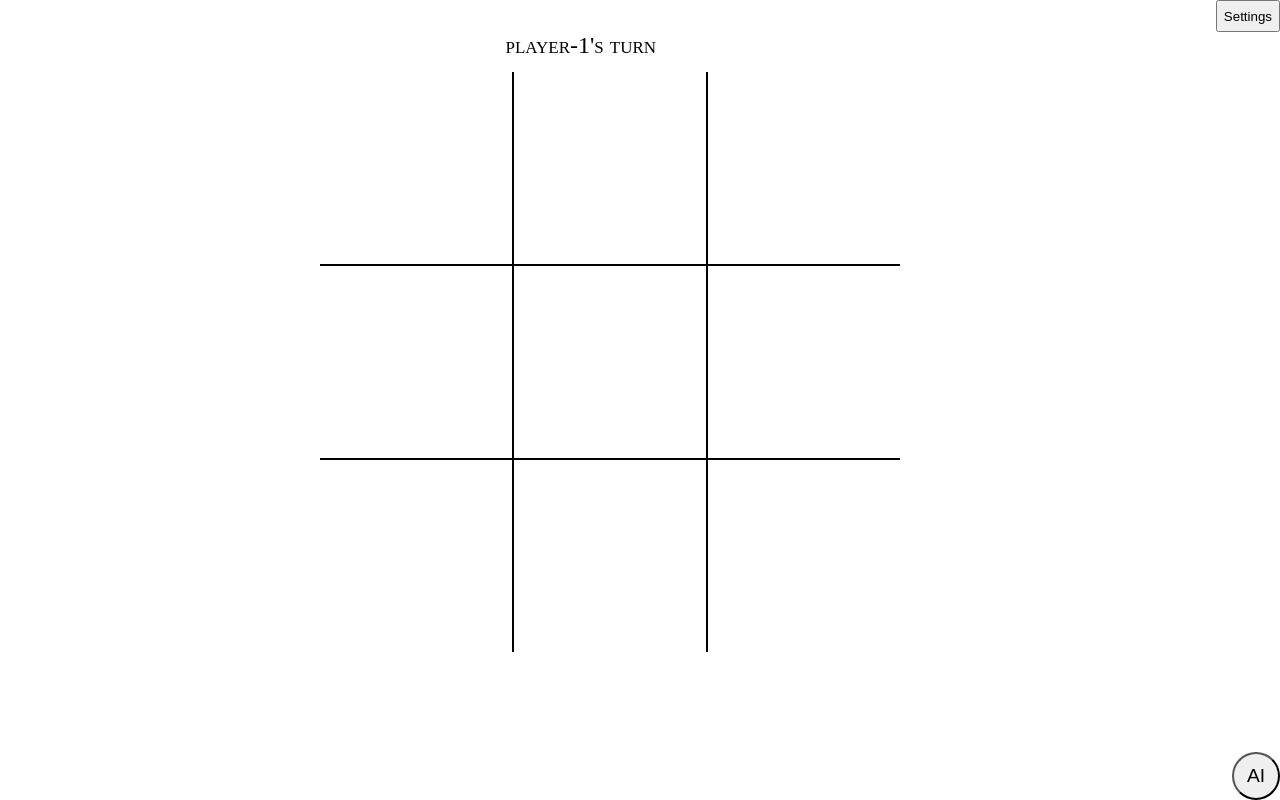
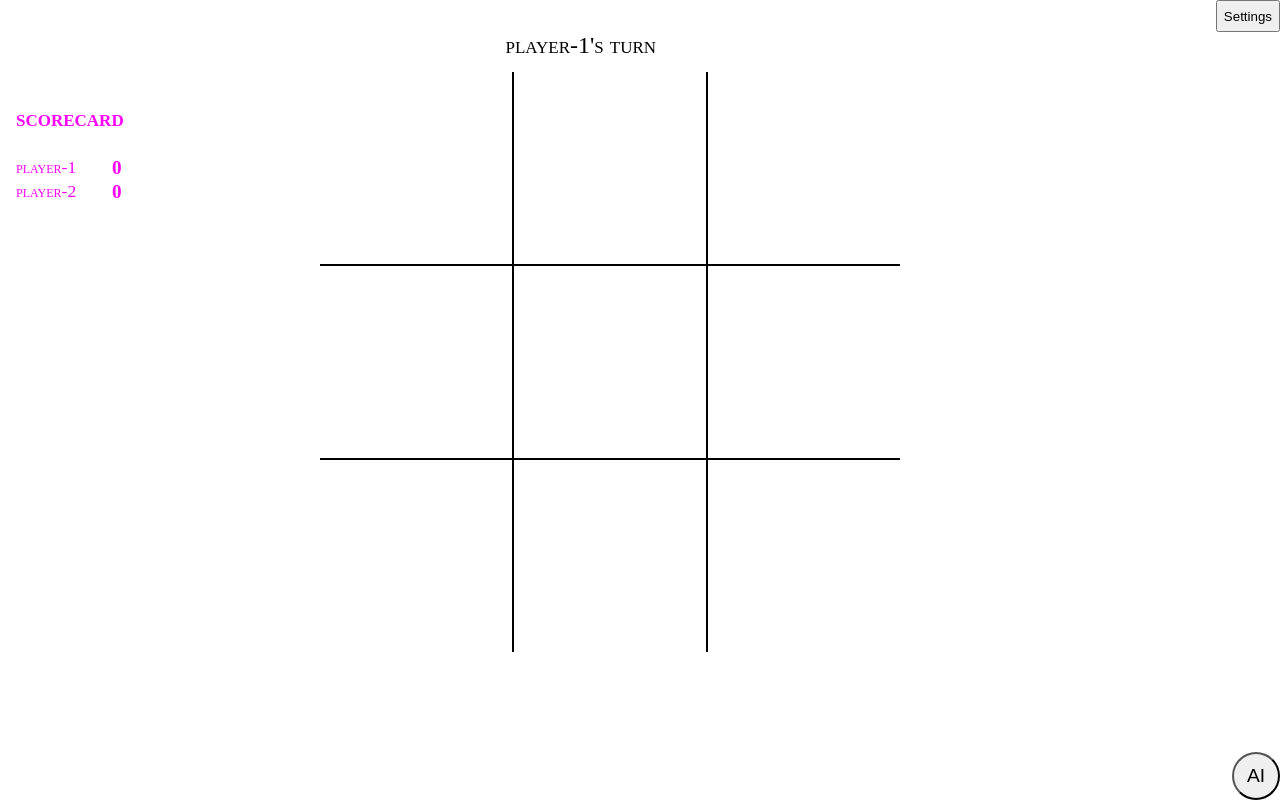
Before and after one commit to arbinish/tic-tac-toe, a plain HTML site: page index.html in a window 1280 px wide. Drawn offline with Linux system fonts and the light colour scheme.

Commit message:
add scorecard

```diff
--- a/app.css
+++ b/app.css
@@ -23,7 +23,7 @@ body {
   font-variant: small-caps;
   color: rgb(240, 11, 240);
   text-shadow: 0.3rem 0.4rem 0.3rem rgba(0, 0, 0, 0.3);
-  font-size: 3rem;
+  font-size: 2rem;
   align-self: center;
 }
 
@@ -166,3 +166,34 @@ header {
   opacity: 0.8;
   filter: alpha(opacity=80);
 }
+
+#score-card {
+  min-height: 30vh;
+  min-width: 15vw;
+  position: absolute;
+  top: 10vh;
+  left: 1rem;
+  font-family: Hack;
+  font-variant: small-caps;
+  color: rgb(255, 0, 255);
+  font-size: 1.3rem;
+}
+
+ul.card {
+  list-style: none;
+  display: flex;
+  justify-content: space-between;
+  width: 100%;
+  padding: 0;
+  flex-flow: row wrap;
+}
+
+ul.card li {
+  width: 50%;
+  font-size: 1.1rem;
+}
+
+#score-card .digit {
+  font-size: 1.2rem;
+  font-weight: bold;
+}
--- a/app.js
+++ b/app.js
@@ -1,5 +1,4 @@
 document.addEventListener('DOMContentLoaded', () => {
-    console.log('loaded')
     const board = document.querySelector('#container')
     const resetButton = document.querySelector('nav button.reset')
     const autoBot = document.querySelector('.autobot')
@@ -18,19 +17,23 @@ document.addEventListener('DOMContentLoaded', () => {
         [0, 3, 6], [1, 4, 7], [2, 5, 8],
         [0, 4, 8], [2, 4, 6]
     ]
-    let players = ['player1', 'player2']
+    let players = null
+    let scores = {}
 
-    function setRandomUsers() {
-        if (Math.floor(Math.random() * 2) === 0) {
-            sessionStorage.setItem('players', JSON.stringify(['Ayan', 'Eesha']))
-        } else {
-            sessionStorage.setItem('players', JSON.stringify(['Eesha', 'Ayan']))
+    function swapUsers() {
+        let p = sessionStorage.getItem('players')
+        if (p === null) {
+            return
         }
+        p = JSON.parse(p)
+        p = [p[1], p[0]]
+        sessionStorage.setItem('players', JSON.stringify(p))
     }
 
     function sleep(ms) {
         return new Promise(resolve => setTimeout(resolve, ms));
     }
+
     window.demo = async () => {
         // demo mode
         let cells = document.querySelectorAll('.cell')
@@ -58,7 +61,16 @@ document.addEventListener('DOMContentLoaded', () => {
     function initBoard() {
         clearBoard()
         turn = 0
+        swapUsers()
+
         players = JSON.parse(sessionStorage.getItem('players')) || ['player-1', 'player-2']
+        // scores not set before. This is the first render of board.
+        // initialize scores.
+        if (scores[players[0]] === undefined) {
+            scores[players[0]] = 0
+            scores[players[1]] = 0
+        }
+        updateScoreBoard()
         for (let i = 0; i < 9; i++) {
             let div = document.createElement('div')
             if (i < 6) {
@@ -86,6 +98,15 @@ document.addEventListener('DOMContentLoaded', () => {
         }
     }
 
+    function updateScoreBoard() {
+        let b = document.querySelector('#score-card ul.card')
+        let html = ""
+        for (let name of Object.keys(scores)) {
+            html += `<li>${name}</li><li class="digit">${scores[name]}</li><br/>`
+        }
+        b.innerHTML = html
+    }
+
     function checkWinner(symbol) {
         let selector = `div[data-marker-id="${symbol}"]`
         let positions = Array.prototype.map.call(
@@ -105,7 +126,7 @@ document.addEventListener('DOMContentLoaded', () => {
 
     function showMessage(msg) {
         let div = document.querySelector('div.winner')
-        div.innerHTML = `<b>${msg}</b>`
+        div.innerHTML = `<br>${msg}</br>`
     }
 
     function updateStatus(msg) {
@@ -145,7 +166,9 @@ document.addEventListener('DOMContentLoaded', () => {
         if (checkWinner(markerId[turn % 2])) {
             let player = `player-${turn % 2 + 1}`
             player = `${players[turn % 2]}`
+            scores[player] += 1
             showMessage(`${player} wins!`)
+            updateScoreBoard()
             gameOver = true
             document.querySelector('button.reset').style.visibility = 'visible'
             return
@@ -187,6 +210,9 @@ document.addEventListener('DOMContentLoaded', () => {
         }
         if (hasChanged === true) {
             sessionStorage.setItem('players', JSON.stringify(players))
+            scores = {}
+            scores[players[0]] = 0
+            scores[players[1]] = 0
             hideModal()
             initBoard()
         }
--- a/index.html
+++ b/index.html
@@ -17,6 +17,7 @@
       <button class="save-modal">save</button>
     </div>
     <div id="main">
+      <section id="score-card"><h3>scorecard</h3><ul class="card"></ul></section>
       <nav>
         <div id="status"></div>
         <button class="reset">reset</button>
```
